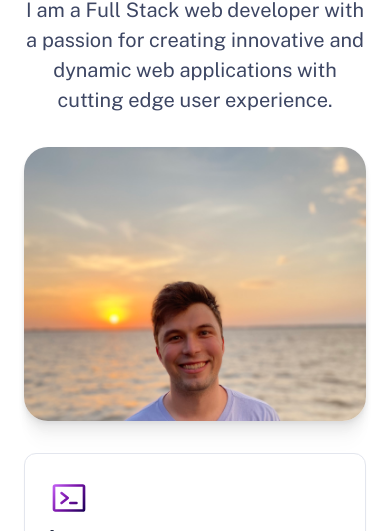
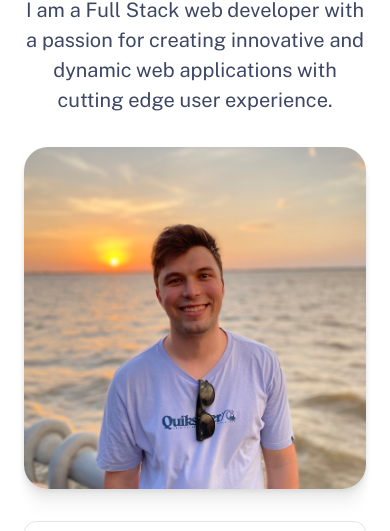
Before and after one commit to gpadova/my-portofolio-website, an Astro site: page / in a window 390 px wide. Shown: the part 313-844 px from the top of the page. Built offline with nearby package versions, Linux system fonts and the light colour scheme; Astro itself is replaced by a stand-in of ours.

Commit message:
fix: mobile photo fixing

```diff
--- a/src/pages/index.astro
+++ b/src/pages/index.astro
@@ -94,9 +94,9 @@ inject();
   }
 
   .hero img {
-    aspect-ratio: 5 / 4;
+    aspect-ratio: 5 / 5;
     object-fit: cover;
-    object-position: top;
+    object-position: center;
     border-radius: 1.5rem;
     box-shadow: var(--shadow-md);
   }
```
